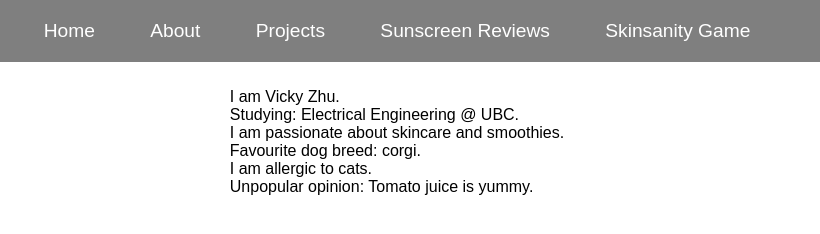
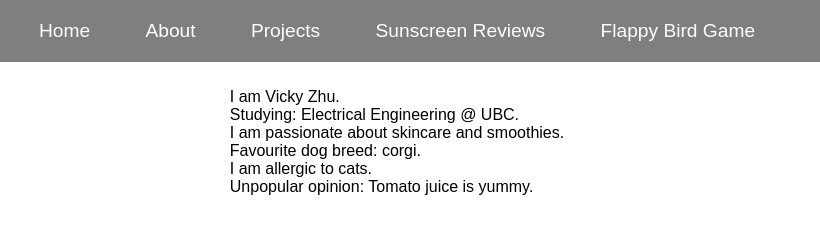
Before and after one commit to vyzu4/blog, a plain HTML site: page about.html in a window 1280 px wide. Shown: the full height of the page, 243-1063 px from the left. Drawn offline with Linux system fonts and the light colour scheme.

Commit message:
Update about.html

```diff
--- a/about.html
+++ b/about.html
@@ -19,7 +19,7 @@
                 <a href="about.html">About</a>
                 <a href="projects.html">Projects</a>
                 <a href="sunscreenreviews.html">Sunscreen Reviews</a>
-                <a href="skinsanitygame.html">Skinsanity Game</a>
+                <a href="flappybird.html">Flappy Bird Game</a>
             </li>
         </ul>
     </nav>
```
